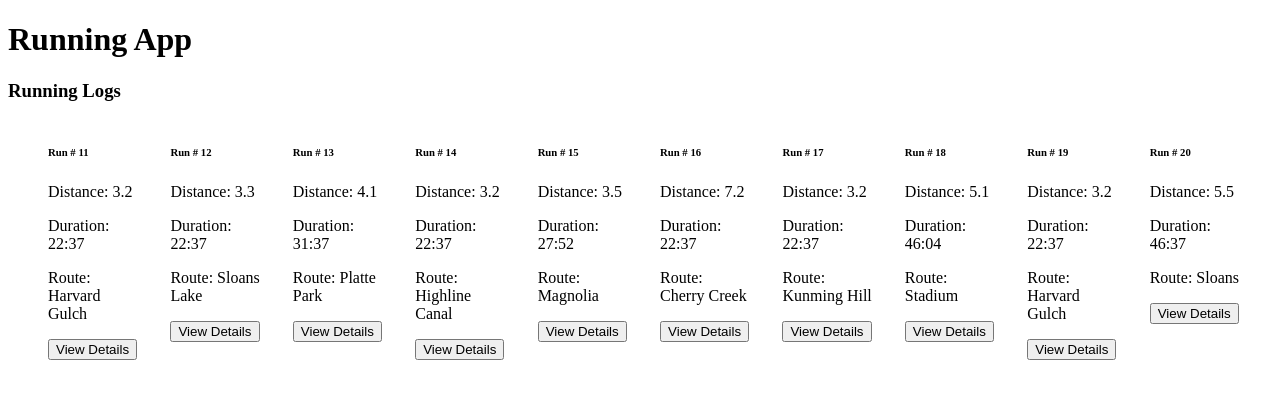
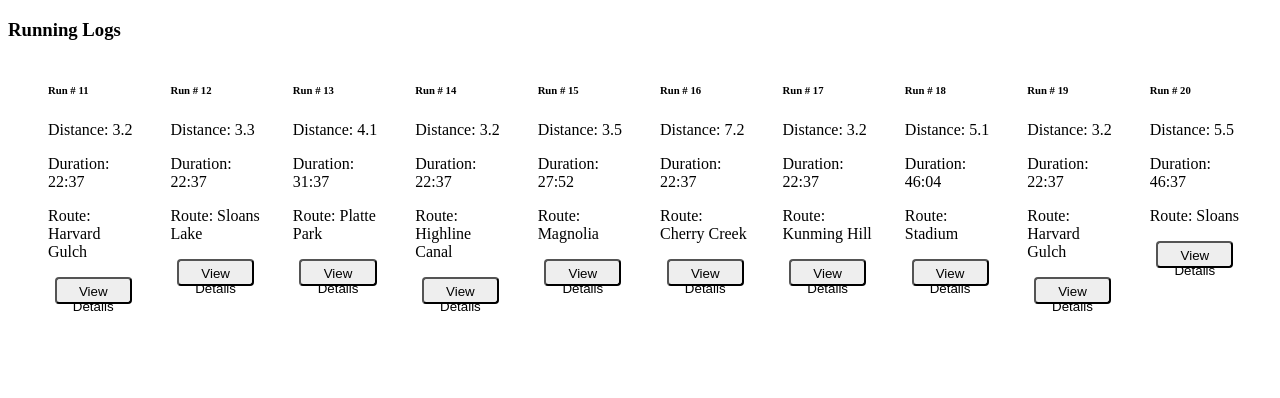
Before and after one commit to tdberg21/running-app, an Angular app: page /logs in a window 1280 px wide. Shown: the top 398 px of the page. Built offline with nearby package versions, Linux system fonts and the light colour scheme.

Commit message:
Improve architecture by moving run details to its own component

```diff
--- a/src/app/app.component.html
+++ b/src/app/app.component.html
@@ -1,3 +1,3 @@
-<!-- <router-outlet></router-outlet> -->
-<app-home>{{title}}</app-home>
-<running-logs-component></running-logs-component>
+<router-outlet></router-outlet>
+<!-- <app-home>{{title}}</app-home> -->
+<!-- <running-logs-component></running-logs-component> -->
--- a/src/app/app.module.ts
+++ b/src/app/app.module.ts
@@ -5,13 +5,15 @@ import { BrowserModule } from '@angular/platform-browser';
 import { AppRoutingModule } from './app-routing.module';
 import { AppComponent } from './app.component';
 import { HomeComponent } from './home/home.component';
+import { RunDetailsComponent } from './run-details/run-details.component';
 import { RunningLogsComponent } from './running-logs/running-logs.component';
 
 @NgModule({
   declarations: [
     AppComponent,
     HomeComponent,
-    RunningLogsComponent
+    RunningLogsComponent,
+    RunDetailsComponent
   ],
   imports: [
     BrowserModule,
--- /dev/null
+++ b/src/app/run-details/run-details.component.html
@@ -0,0 +1,8 @@
+<div class="selected-run" *ngIf="run">
+  <h2 class="selected-run__name">Run # {{run.id}} Details</h2>
+  <div>
+    <p>Distance: {{run.distance}}</p>
+    <p>Duration: {{run.duration}}</p>
+    <p>Route: {{run.route}}</p>
+  </div>
+</div>
--- /dev/null
+++ b/src/app/run-details/run-details.component.scss
@@ -0,0 +1,15 @@
+
+.selected-run {
+  display: inline-block;
+  font-size: small;
+  color: white;
+  padding: 0.8em 0.7em 0 0.7em;
+  background-color: #405061;
+  line-height: 1em;
+  margin-right: .8em;
+  border-radius: 4px 4px;
+}
+
+.selected-run__name {
+  align-self: center;
+}
--- /dev/null
+++ b/src/app/run-details/run-details.component.ts
@@ -0,0 +1,16 @@
+import { Component, OnInit, Input } from '@angular/core';
+import { Run } from '../run';
+
+@Component({
+  selector: 'app-run-details',
+  templateUrl: './run-details.component.html',
+  styleUrls: ['./run-details.component.scss']
+})
+
+export class RunDetailsComponent implements OnInit {
+  constructor() { }
+
+  ngOnInit() { }
+
+  @Input() run?: Run;
+}
--- a/src/app/running-logs/running-logs.component.html
+++ b/src/app/running-logs/running-logs.component.html
@@ -7,20 +7,9 @@
         <p>Distance: {{run.distance}}</p>
         <p>Duration: {{run.duration}}</p>
         <p>Route: {{run.route}}</p>
-          <button type="button" (click)="onSelect(run)">View Details</button>
+        <button [class.selected]="run === selectedRun" type="button" (click)="onSelect(run)">View Details</button>
       </li>
     </ul>
   </div>
-    <!-- <div>
-      <label for="runId">Run #: </label>
-      <input id="runId" [(ngModel)]="runs[1].id" placeholder="runId">
-    </div> -->
-    <div *ngIf="selectedRun">
-    <h2>Run # {{selectedRun.id}} Details</h2>
-    <div class="selected-run">
-          <p>Distance: {{selectedRun.distance}}</p>
-          <p>Duration: {{selectedRun.duration}}</p>
-          <p>Route: {{selectedRun.route}}</p>
+  <app-run-details [run]="selectedRun"></app-run-details>
 </div>
-  </div>
-</div>
--- a/src/app/running-logs/running-logs.component.scss
+++ b/src/app/running-logs/running-logs.component.scss
@@ -11,57 +11,42 @@
   width: 15em;
 }
 
-// .heroes button {
-//   flex: 1;
-//   cursor: pointer;
-//   position: relative;
-//   left: 0;
-//   background-color: #EEE;
-//   margin: .5em;
-//   padding: 0;
-//   border-radius: 4px;
-//   display: flex;
-//   align-items: stretch;
-//   height: 1.8em;
-// }
+.runs__list button {
+  flex: 1;
+  cursor: pointer;
+  position: relative;
+  left: 0;
+  background-color: #EEE;
+  margin: .5em;
+  padding: 5px;
+  border-radius: 4px;
+  display: flex;
+  align-items: stretch;
+  height: 2em;
+}
 
-// .heroes button:hover {
-//   color: #2c3a41;
-//   background-color: #e6e6e6;
-//   left: .1em;
-// }
+.runs__list button:hover {
+  color: #2c3a41;
+  background-color: #e6e6e6;
+  left: .1em;
+}
 
-// .heroes button:active {
-//   background-color: #525252;
-//   color: #fafafa;
-// }
+.runs__list button:active {
+  background-color: #525252;
+  color: #fafafa;
+}
 
-// .heroes button.selected {
-//   background-color: black;
-//   color: white;
-// }
+.runs__list button.selected {
+  background-color: black;
+  color: white;
+}
 
-// .heroes button.selected:hover {
-//   background-color: #505050;
-//   color: white;
-// }
+.runs__list button.selected:hover {
+  background-color: #505050;
+  color: white;
+}
 
-// .heroes button.selected:active {
-//   background-color: black;
-//   color: white;
-// }
-
-// .heroes .badge {
-//   display: inline-block;
-//   font-size: small;
-//   color: white;
-//   padding: 0.8em 0.7em 0 0.7em;
-//   background-color: #405061;
-//   line-height: 1em;
-//   margin-right: .8em;
-//   border-radius: 4px 0 0 4px;
-// }
-
-// .heroes .name {
-//   align-self: center;
-// }
+.runs__list button.selected:active {
+  background-color: black;
+  color: white;
+}
```
Also changed, not shown: src/app/run.ts (line endings or trailing spaces). Lines whose indentation alone changed are shown as unchanged.
